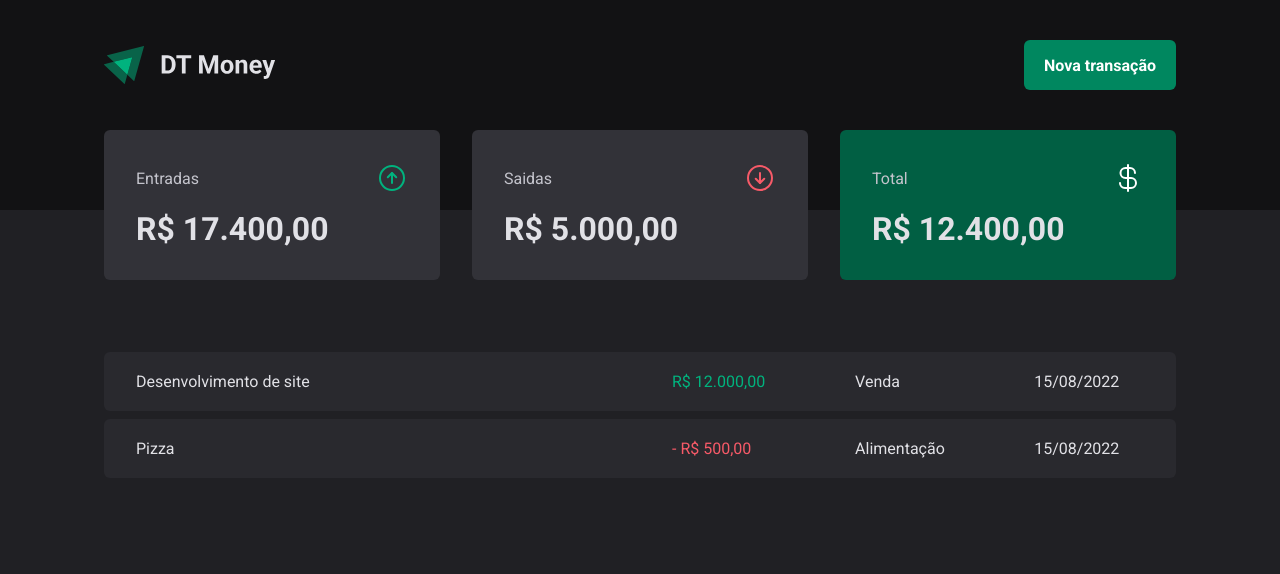
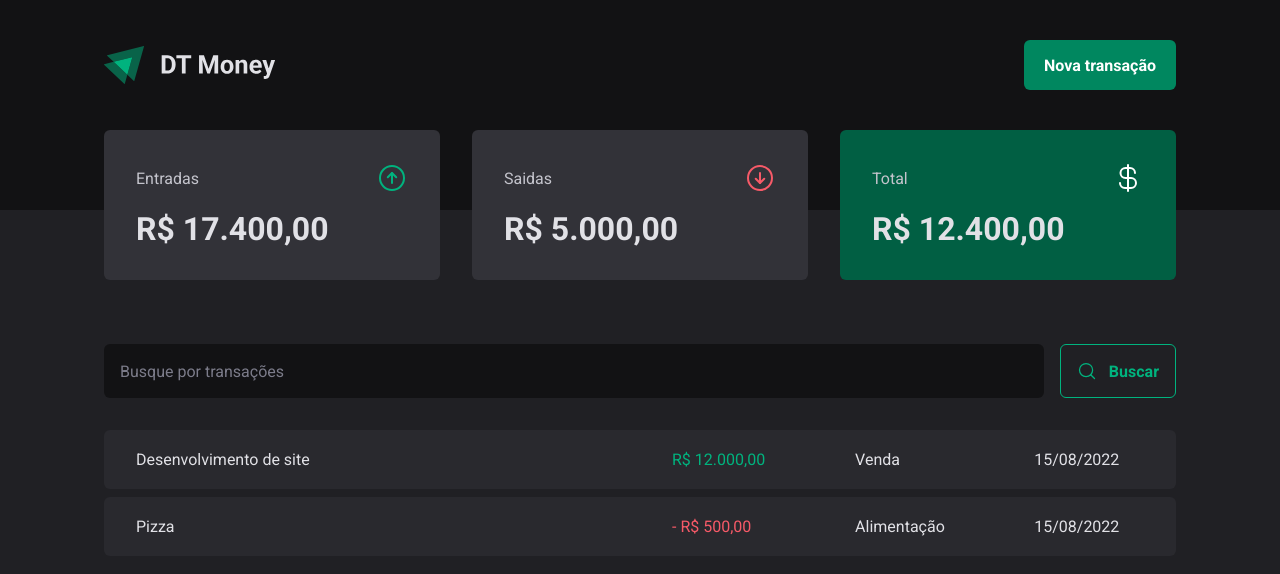
Before and after one commit to neanderdev/ignite-reactjs-dtmoney, a React (Vite) app: page / in a window 1280 px wide. Shown: the top 574 px of the page. Built offline with nearby package versions, Linux system fonts and the light colour scheme.

Commit message:
Estrutura visual - Componente: SearchForm

```diff
--- /dev/null
+++ b/src/pages/Transactions/components/SearchForm/index.tsx
@@ -0,0 +1,17 @@
+import { MagnifyingGlass } from 'phosphor-react'
+
+import { SearchFormContainer } from './styles'
+
+export function SearchForm() {
+    return (
+        <SearchFormContainer>
+            <input type="search" placeholder='Busque por transações' />
+
+            <button type='submit'>
+                <MagnifyingGlass size={20} />
+
+                Buscar
+            </button>
+        </SearchFormContainer>
+    )
+}
--- /dev/null
+++ b/src/pages/Transactions/components/SearchForm/styles.ts
@@ -0,0 +1,43 @@
+import styled from 'styled-components'
+
+export const SearchFormContainer = styled.form`
+    display: flex;
+    gap: 1rem;
+
+    input {
+        flex: 1;
+        border-radius: 6px;
+        border: 0;
+        background: ${props => props.theme['gray-900']};
+        color: ${props => props.theme['gray-300']};
+        padding: 1rem;
+
+        &::placeholder {
+            color: ${props => props.theme['gray-500']};
+        }
+    }
+
+    button {
+        display: flex;
+        align-items: center;
+        gap: 0.75rem;
+
+        border: 0;
+        padding: 1rem;
+        background: transparent;
+        border: 1px solid ${props => props.theme['green-300']};
+        color: ${props => props.theme['green-300']};
+        font-weight: bold;
+        border-radius: 6px;
+
+        &:hover {
+            background: ${props => props.theme['green-500']};
+            border-color: ${props => props.theme['green-500']};
+            color: ${props => props.theme.white};
+            transition:
+                background-color 0.2s,
+                color 0.2s,
+                border-color 0.2s;
+        }
+    }
+`
--- a/src/pages/Transactions/index.tsx
+++ b/src/pages/Transactions/index.tsx
@@ -2,6 +2,7 @@
 
 import { Header } from '../../components/Header'
 import { Summary } from '../../components/Summary'
+import { SearchForm } from './components/SearchForm'
 
 export function Transactions() {
     return (
@@ -11,6 +12,8 @@
             <Summary />
 
             <TransactionsContainer>
+                <SearchForm />
+
                 <TransactionsTable>
                     <tbody>
                         <tr>
--- a/src/pages/Transactions/styles.ts
+++ b/src/pages/Transactions/styles.ts
@@ -11,7 +11,7 @@
     width: 100%;
     border-collapse: separate;
     border-spacing: 0 0.5rem;
-    /* margin-top: 1.5rem; */
+    margin-top: 1.5rem;
 
     td {
         padding: 1.25rem 2rem;
```
